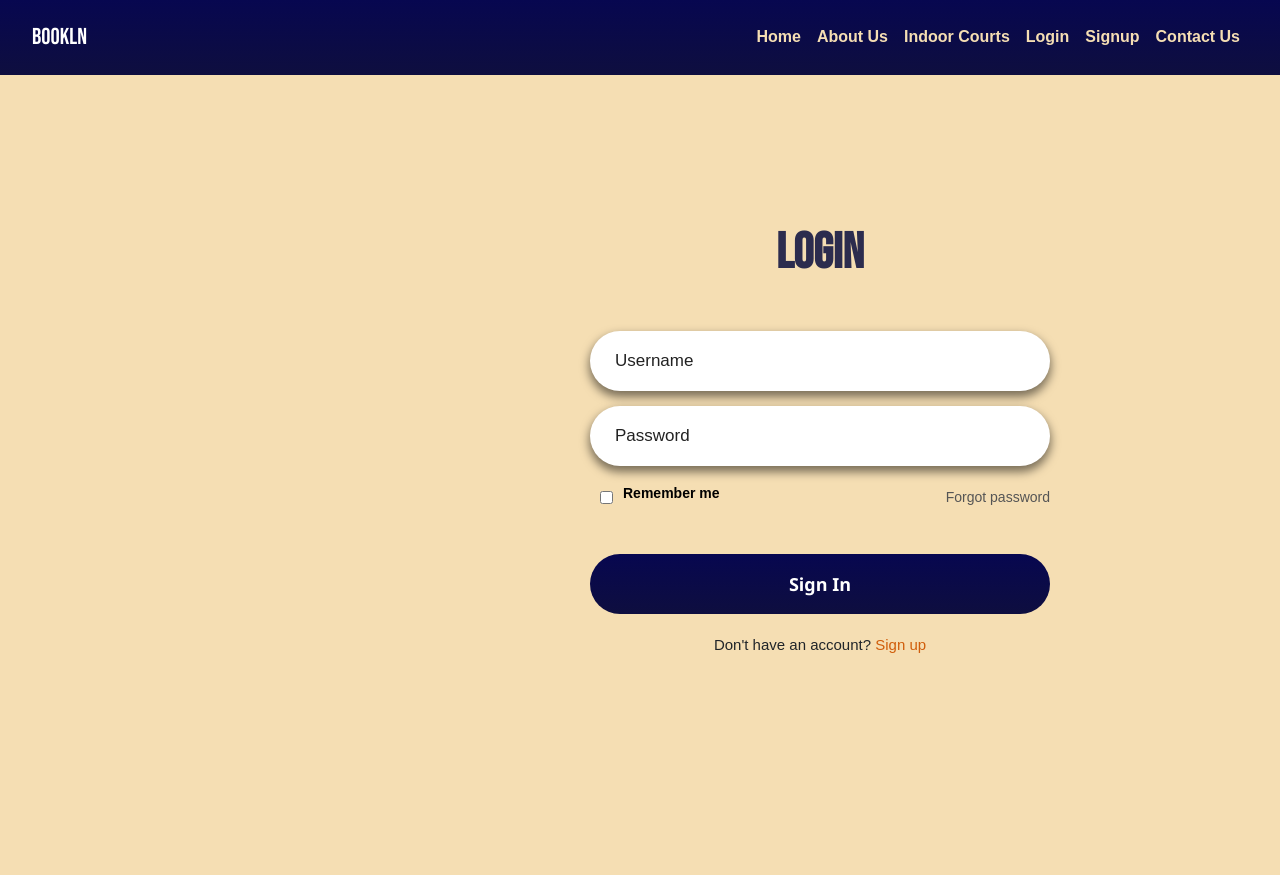
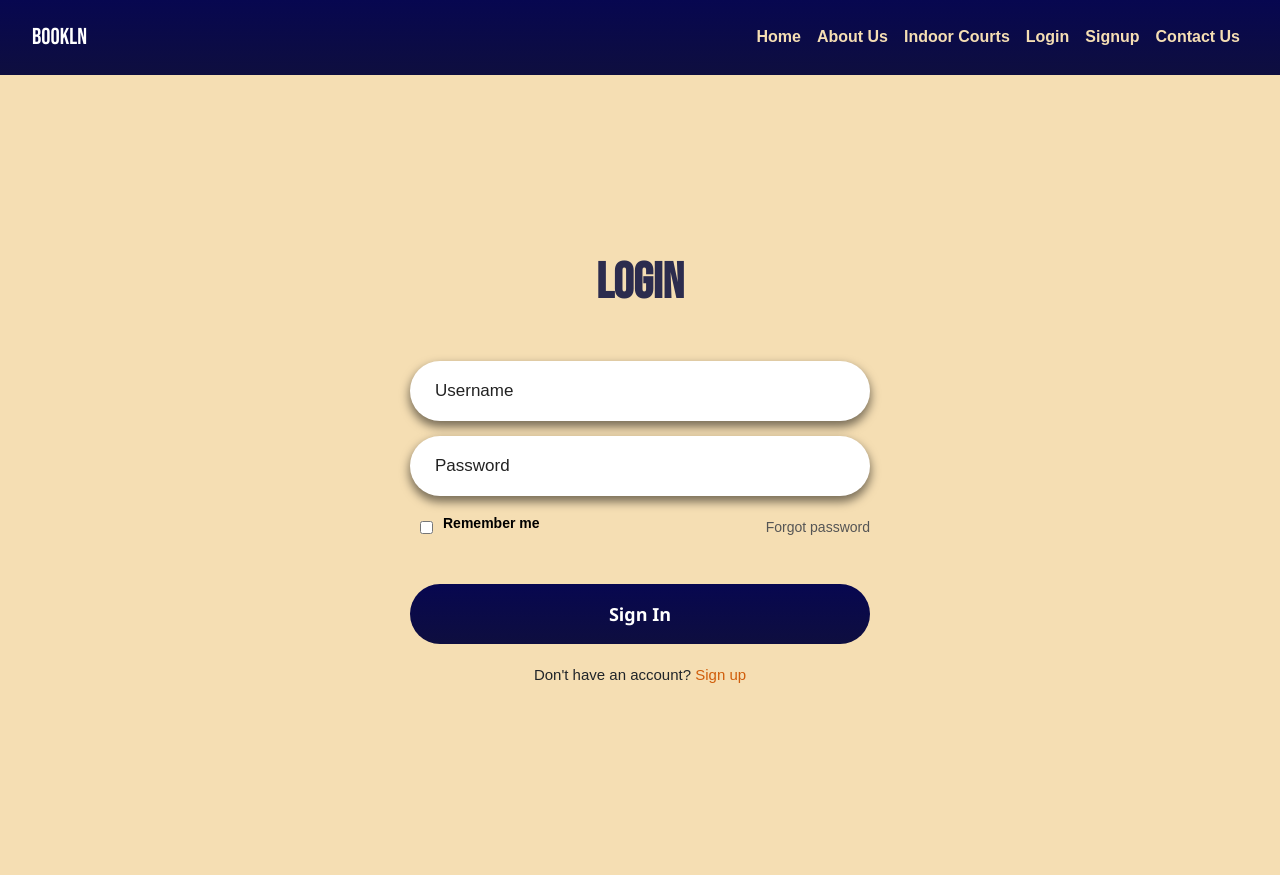
Before and after one commit to aishxix/Bookln, a Flask app: page /login in a window 1280 px wide. Before the commit the page ends 653 px from the top, so only its background shows below. Run offline with Flask 3, Linux system fonts and the light colour scheme; some web fonts are replaced.

Commit message:
updated:notify&login:aish

```diff
--- a/static/login.css
+++ b/static/login.css
@@ -33,7 +33,7 @@ h1 {
 }
 
 .navbar {
-  background-image: linear-gradient(rgb(7, 7, 80),rgb(14, 14, 63));
+  background-image: linear-gradient(rgb(7, 7, 80), rgb(14, 14, 63));
   display: flex;
   justify-content: space-between;
   padding: 15px 20px;
@@ -49,9 +49,8 @@ h1 {
 }
 
 .loginbg {
-  height: 100vh;
+  min-height: 100vh;
   background-color: #222;
-
 }
 
 .loginbox {
@@ -59,11 +58,8 @@ h1 {
   align-items: center;
   justify-content: center;
   flex-direction: column;
-  width: 440px;
-  height: 480px;
-  margin-top: 130px;
-  margin-left: 600px;
-
+  width: 100%;
+  height: 100vh;
 }
 
 .login-header {
@@ -137,7 +133,7 @@ section a {
   font-weight: bolder;
   font-family: "Segoe UI", Tahoma, Geneva, Verdana, sans-serif;
   font-size: large;
-  background-image: linear-gradient(rgb(7, 7, 80),rgb(14, 14, 63));
+  background-image: linear-gradient(rgb(7, 7, 80), rgb(14, 14, 63));
   border-radius: 30px;
   border: none;
   cursor: pointer;
```
Also changed, not shown: templates/index.html (+14 -11 lines).
